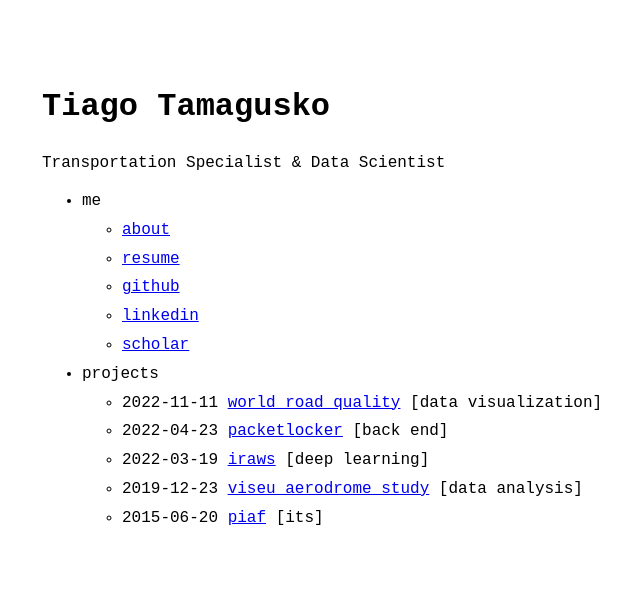
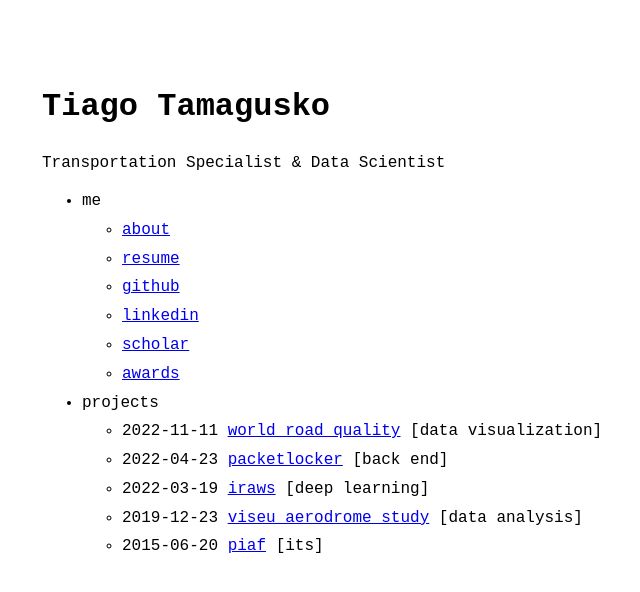
Before and after one commit to tamagusko/tamagusko.github.io, a Jekyll site: the page built from index.md, in a window 1280 px wide. Shown: the top 592 px of the page, without its empty margins (278-918 px from the left). Built offline with Jekyll 4.4.1, drawn with Linux system fonts in a browser that asks for light colours.

Commit message:
feat: add awards link

```diff
--- a/_data/menu.yml
+++ b/_data/menu.yml
@@ -14,6 +14,8 @@ entries:
         url: https://www.linkedin.com/in/tamagusko/
       - title: scholar
         url: https://scholar.google.com/citations?user=_mJ4dr0AAAAJ&hl=en
+      - title: awards
+        url: https://github.com/tamagusko/awards
   - title: projects
     post_list:
       limit: 5
```
